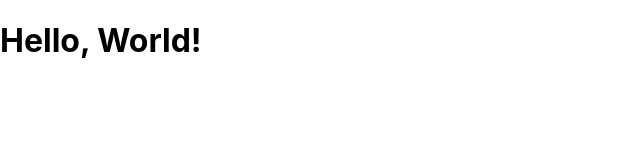
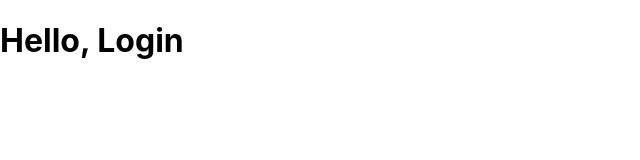
Before and after one commit to flpfar/tracking-challenges, a React (Create React App) app: page /login in a window 1280 px wide. Shown: the top 160 px of the page, without its empty margins (0-640 px from the left). Built offline with nearby package versions, Linux system fonts and the light colour scheme.

Commit message:
Setup initial routes

```diff
--- a/package.json
+++ b/package.json
@@ -9,6 +9,7 @@
     "react": "^16.13.1",
     "react-dom": "^16.13.1",
     "react-redux": "^7.2.1",
+    "react-router-dom": "^5.2.0",
     "react-scripts": "3.4.3",
     "redux": "^4.0.5",
     "redux-devtools-extension": "^2.13.8"
--- a/src/App.js
+++ b/src/App.js
@@ -1,10 +1,9 @@
 import React from 'react';
+import Routes from './routes';
 
 function App() {
   return (
-    <div className="App">
-      <h1>Hello, World!</h1>
-    </div>
+    <Routes />
   );
 }
 
--- /dev/null
+++ b/src/containers/Home/index.jsx
@@ -0,0 +1,9 @@
+import React from 'react';
+
+const Home = () => {
+  return (
+    <h1>Hello, Home!</h1>
+  );
+};
+
+export default Home;
--- /dev/null
+++ b/src/containers/Login/index.jsx
@@ -0,0 +1,9 @@
+import React from 'react';
+
+const Login = () => {
+  return (
+    <h1>Hello, Login</h1>
+  );
+}
+
+export default Login;
--- /dev/null
+++ b/src/routes.js
@@ -0,0 +1,15 @@
+import React from 'react';
+import { Route, BrowserRouter, Switch } from 'react-router-dom';
+import Home from './containers/Home';
+import Login from './containers/Login';
+
+const Routes = () => (
+  <BrowserRouter>
+    <Switch>
+      <Route path="/" component={ Home } exact />
+      <Route path="/login" component={ Login } exact />
+    </Switch>
+  </BrowserRouter>
+);
+
+export default Routes;
```
Also changed, not shown: 1 other file (tests, documents, lock files or other folders).
